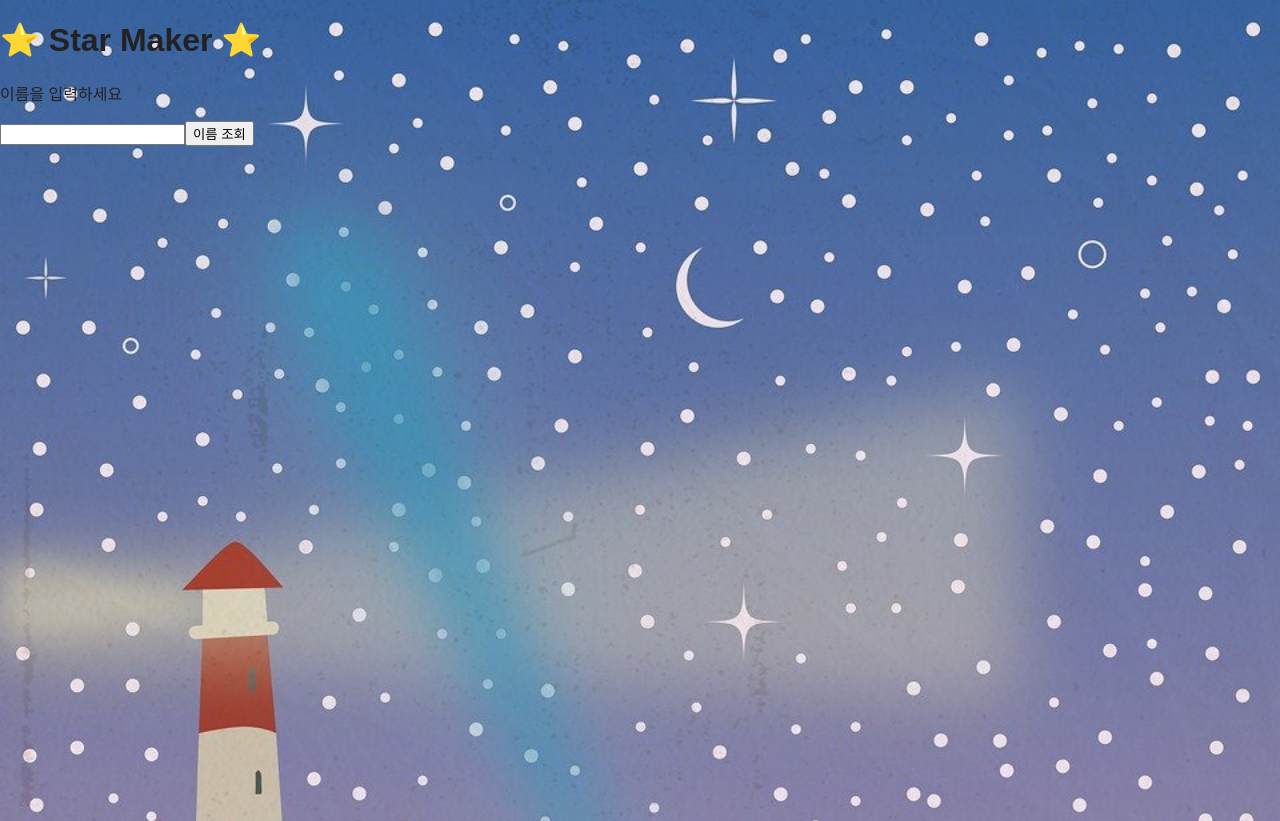
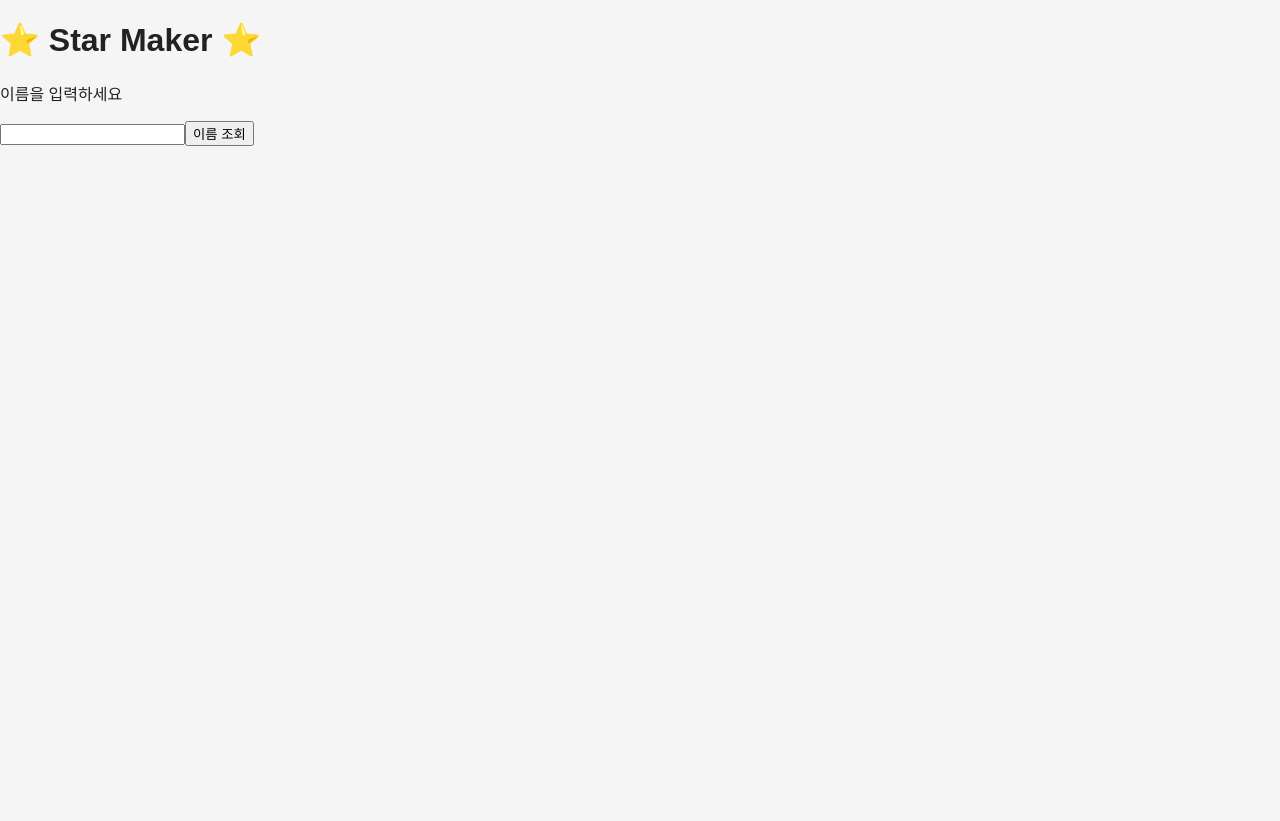
Before and after one commit to Rupi15/star-maker, a React (Create React App) app: page /student in a window 1280 px wide. Built offline with nearby package versions, Linux system fonts and the light colour scheme.

Commit message:
다시 수정

```diff
--- a/src/App.css
+++ b/src/App.css
@@ -1,34 +1,12 @@
 html, body, #root {
-  height: 100vh;
-  margin: 0 auto;
+  height: 100%;
+  margin: 0;
   padding: 0;
   font-family: sans-serif;
-  display: block;
-  align-items: center;
-  justify-content: center;
 }
 
 body {
-  background-image: url('/lighthouse.jpg');
-  background-size: cover;
-  background-position: center center;
-  background-repeat: no-repeat;
-  background-attachment: fixed;
+  background-color:
+#f5f5f5;
   color: #222;
-  width: 100vw;
 }
-
-#root {
-  width: 100%;
-  min-height: 100vh;
-  background: transparent;
-}
-
-/* 콘텐츠가 배경 위에서 잘 보이도록 반투명 오버레이 추가 */
-.app-overlay {
-  background: rgba(255, 255, 255, 0.9);
-  border-radius: 15px;
-  padding: 20px;
-  box-shadow: 0 10px 30px rgba(0, 0, 0, 0.3);
-  backdrop-filter: blur(10px);
-}
--- a/src/StudentApp.jsx
+++ b/src/StudentApp.jsx
@@ -56,11 +56,10 @@ export default function StudentApp() {
 
   const handlePasswordSubmit = async () => {
     if (isNewUser) {
-      const { data } = await supabase.from('user_progress').insert({
-        user_name: inputName,
-        password,
-        cell_data: {}
-      }).select().single();
+      const { data } = await supabase.from('user_progress')
+        .insert({ user_name: inputName, password, cell_data: {} })
+        .select()
+        .single();
       if (data) {
         setUserName(data.user_name);
         setUserId(data.id);
@@ -70,7 +69,7 @@ export default function StudentApp() {
       }
     } else {
       const user = await fetchUser(inputName);
-      if (user.password === password) {
+      if (user && user.password === password) {
         setUserName(user.user_name);
         setUserId(user.id);
         setCellData(user.cell_data || {});
@@ -130,12 +129,12 @@ export default function StudentApp() {
   const progressCount = Object.values(cellData).filter(Boolean).length;
 
   return (
-    <div className="min-h-screen bg-gradient-to-b from-yellow-100 to-yellow-300 flex items-center justify-center font-['Noto_Sans_KR']">
-      <div className="flex flex-col items-center justify-center w-full max-w-5xl px-4 text-center">
+    <div className="min-h-screen bg-gradient-to-b from-yellow-100 to-yellow-300 flex items-center justify-center font-['Noto_Sans_KR'] p-4">
+      <div className="flex flex-col items-center justify-center w-full max-w-6xl">
         <h1 className="text-5xl font-bold text-yellow-900 mb-10">⭐ Star Maker ⭐</h1>
 
         {showNameInput && !showTable && (
-          <div>
+          <div className="text-center">
             <p className="mb-2 text-yellow-800">이름을 입력하세요</p>
             <div className="flex justify-center mb-4">
               <input
@@ -155,7 +154,7 @@ export default function StudentApp() {
         )}
 
         {showPasswordPrompt && (
-          <div>
+          <div className="text-center">
             <p className="mb-2 text-yellow-800">{isNewUser ? '비밀번호를 설정해주세요.' : '설정한 비밀번호를 입력하세요.'}</p>
             <div className="flex justify-center mb-4">
               <input
@@ -175,19 +174,17 @@ export default function StudentApp() {
         )}
 
         {showTable && !showCongrats && (
-          <div className="w-full">
-            {alreadyStar && (
-              <div className="text-2xl text-yellow-800 font-bold mb-2">당신은 이미 STAR</div>
-            )}
+          <div className="text-center w-full px-4">
+            {alreadyStar && <div className="text-2xl text-yellow-800 font-bold mb-2">당신은 이미 STAR</div>}
             <h2 className="text-2xl font-semibold text-yellow-900 mb-4">{userName}님의 STAR 학습표</h2>
             <p className="text-lg mb-4 text-yellow-800">⭐ 진행률: {progressCount} / 20</p>
-            <div className="overflow-x-auto">
+            <div className="overflow-x-auto max-w-5xl mx-auto">
               <table className="border-collapse shadow-xl w-full">
                 <thead>
                   <tr>
                     <th className="bg-yellow-300 p-6 border text-xl">영역</th>
                     {colTitles.map((title, idx) => (
-                      <th key={idx} className="bg-yellow-300 p-6 border text-xl w-40">{title}</th>
+                      <th key={idx} className="bg-yellow-300 p-6 border text-xl">{title}</th>
                     ))}
                   </tr>
                 </thead>
@@ -224,9 +221,7 @@ export default function StudentApp() {
 
         {showCongrats && (
           <div className="fixed inset-0 bg-black bg-opacity-70 flex flex-col items-center justify-center z-50">
-            <div className="text-yellow-400 text-[8rem] leading-none mb-4">
-                 🌟<br/>🌟 🌟 🌟 🌟<br/> 🌟 🌟 🌟<br/>🌟     🌟
-            </div>
+            <div className="text-yellow-400 text-9xl leading-none mb-4">🌟🌟🌟<br/>🌟🌟🌟<br/>🌟🌟🌟</div>
             <h1 className="text-white text-4xl font-bold mt-2">당신은 이제 STAR</h1>
             <p className="text-white text-lg mt-4">⭐ 진행률: {progressCount} / 20</p>
             <button
```
